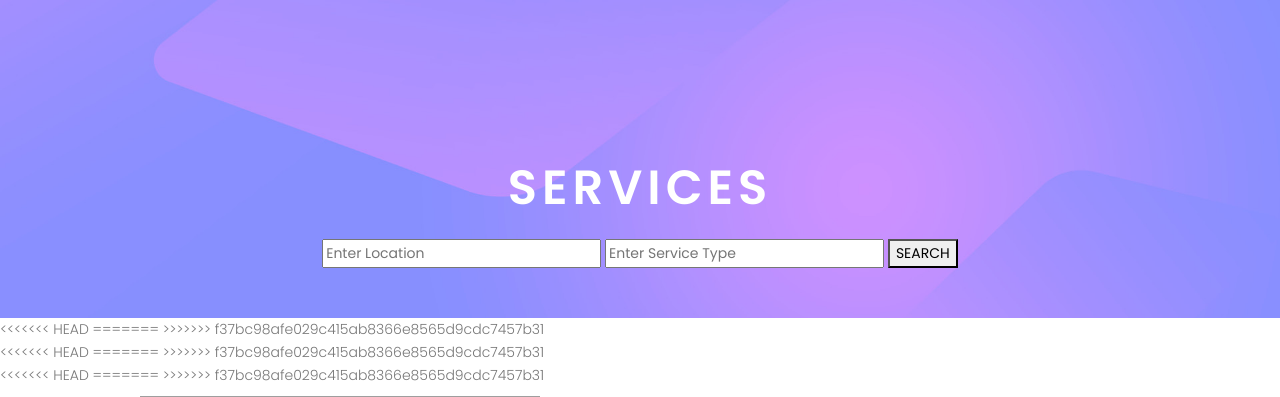
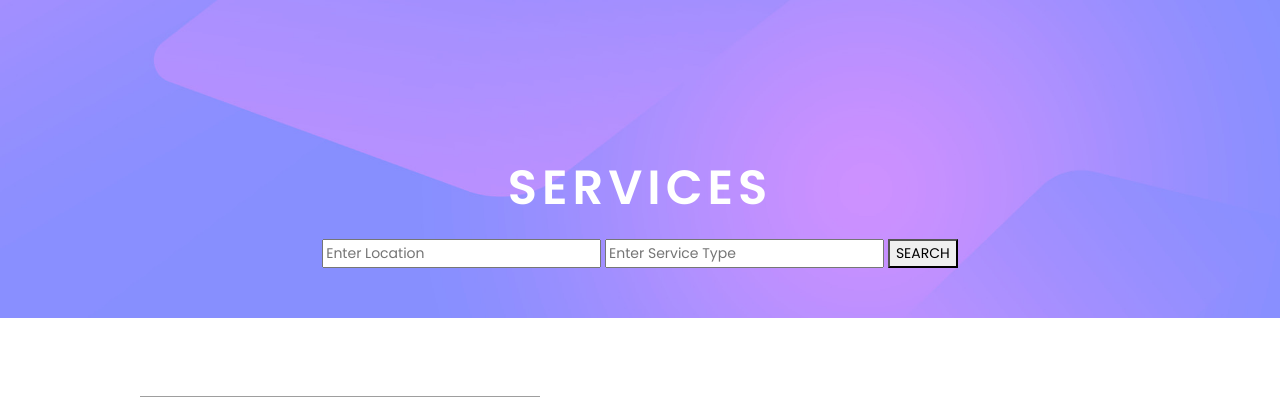
Before and after one commit to sunnykalola73/MY_Services, a PHP site: page /Services1.php in a window 1280 px wide. Shown: the part 91-488 px from the top of the page. Run offline with PHP 8.4, Linux system fonts and the light colour scheme; data comes from the database, SQL or seed files in the repository; some libraries are stand-ins or nearby versions; grey boxes are pictures that could not be loaded.

Commit message:
removed dummy code

```diff
--- a/Services1.php
+++ b/Services1.php
@@ -33,14 +33,13 @@ if(!$resultset = $database_handler->query("SELECT * FROM service ;"))
 	<col width="500">
 	<col width="100">
 	<?php while($row = $resultset->fetch_assoc()) { ?>
-<<<<<<< HEAD
-	<tr><form action="request.php" method="POST">
+
 			<input type="hidden" name="sid" value="<?php echo $row['sid']; ?>" />
 			<td><img class="xyz"  height="90%" style="margin-left:0"  src="<?php echo $row['image']; ?>" alt=""></td>
-=======
+
 	<tr><form action="request.php">
 			<td><img class="xyz"  style="margin-left:0"  src="<?php echo $row['image']; ?>" alt=""></td>
->>>>>>> f37bc98afe029c415ab8366e8565d9cdc7457b31
+
 			<td>
 				<h3 align="center"> <?php echo $row['sname']; ?> </h3><br><p class="abc"> <?php echo $row['description']; ?> </p></td>
 			<td><input type="submit" value="Request"></td>
```
